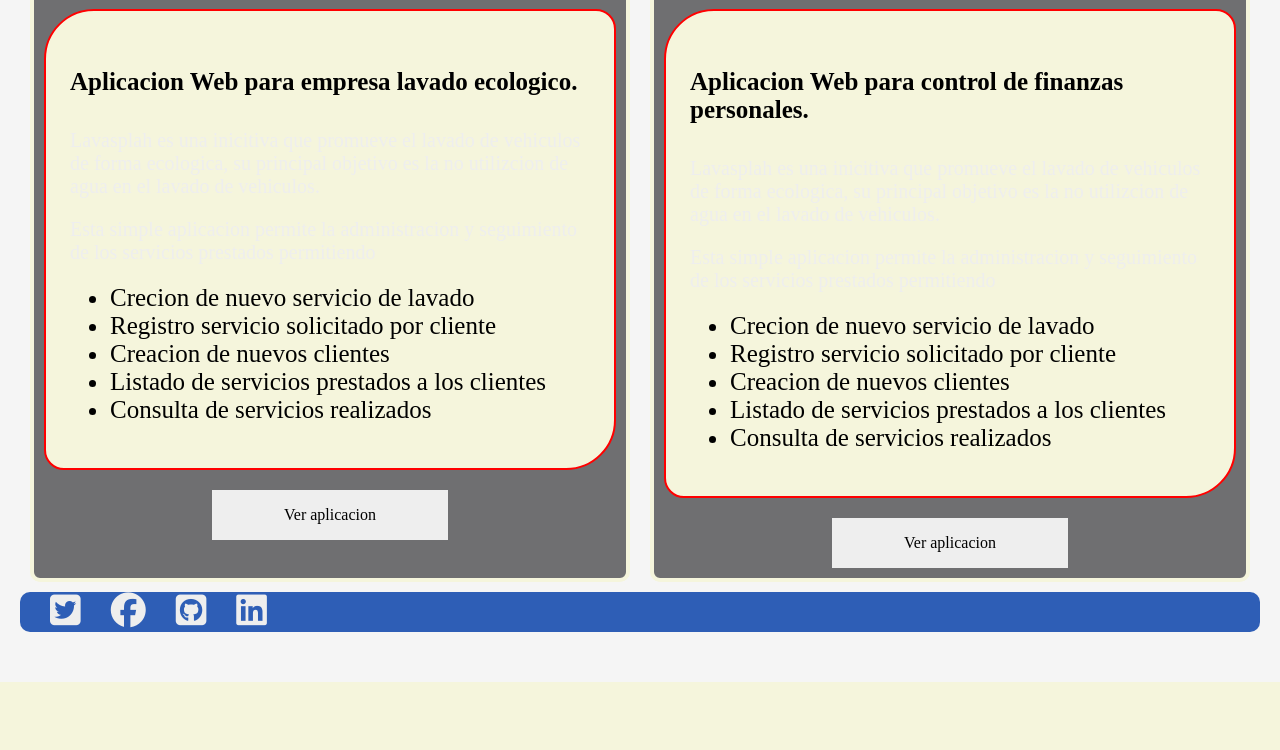
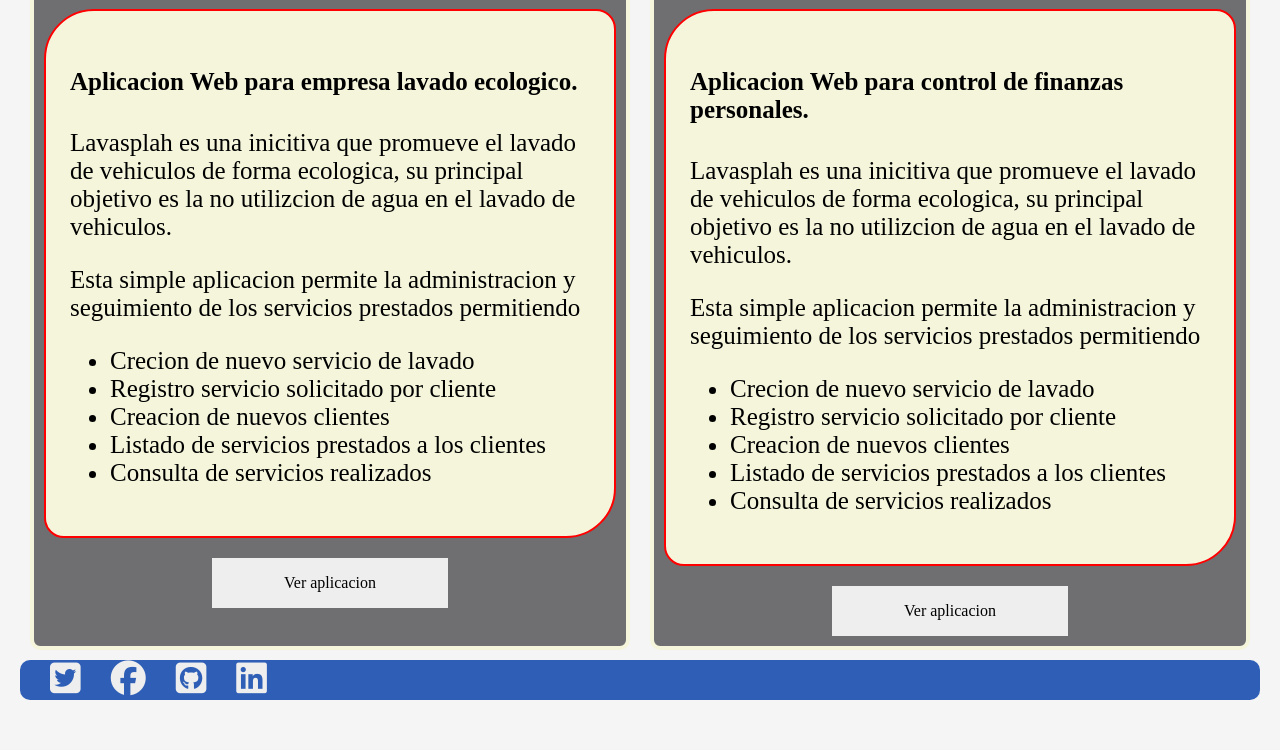
Before and after one commit to Redoxfox/mysite, a Flask app: template app/templates/index.html in a window 1280 px wide. Shown: the part 1256-2006 px from the top of the page. Before the commit the page ends 1938 px from the top, so only its background shows below. Run offline with Flask 2, Linux system fonts and the light colour scheme; the template is opened without the code that fills it, so the values that code supplies are empty; parts of the project's set-up code (start-up, migrations or seed data) failed here and were passed over; some libraries are stand-ins or nearby versions.

Commit message:
Maquetacion y estilos>>>Cambiando tamaño de letra  V. inestable

```diff
--- a/app/static/css/base.css
+++ b/app/static/css/base.css
@@ -176,8 +176,8 @@ html, body {
 }
 
 p{
-    font-size: 20px;
-    color: #eee;
+    font-size: 25px;
+
 }
 
 .container .titulo-proyectos
```
